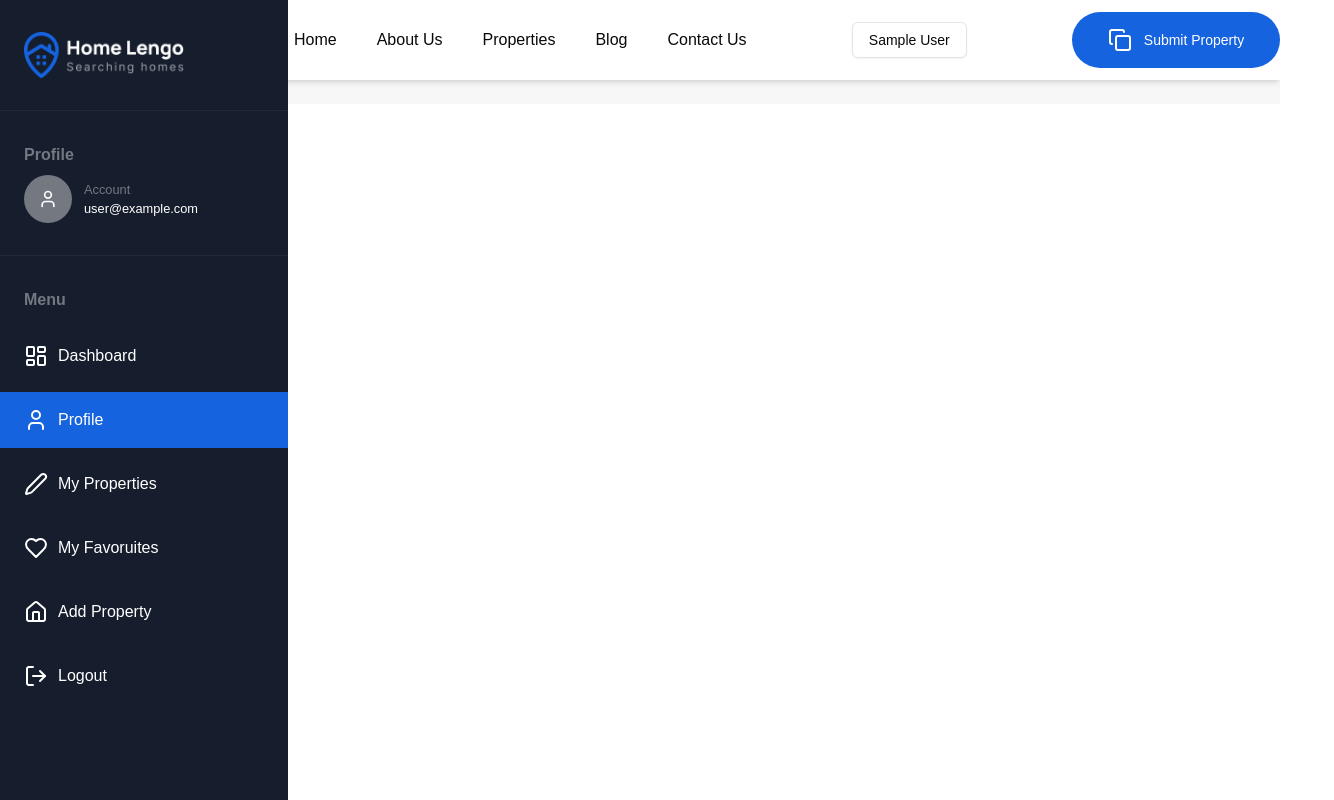
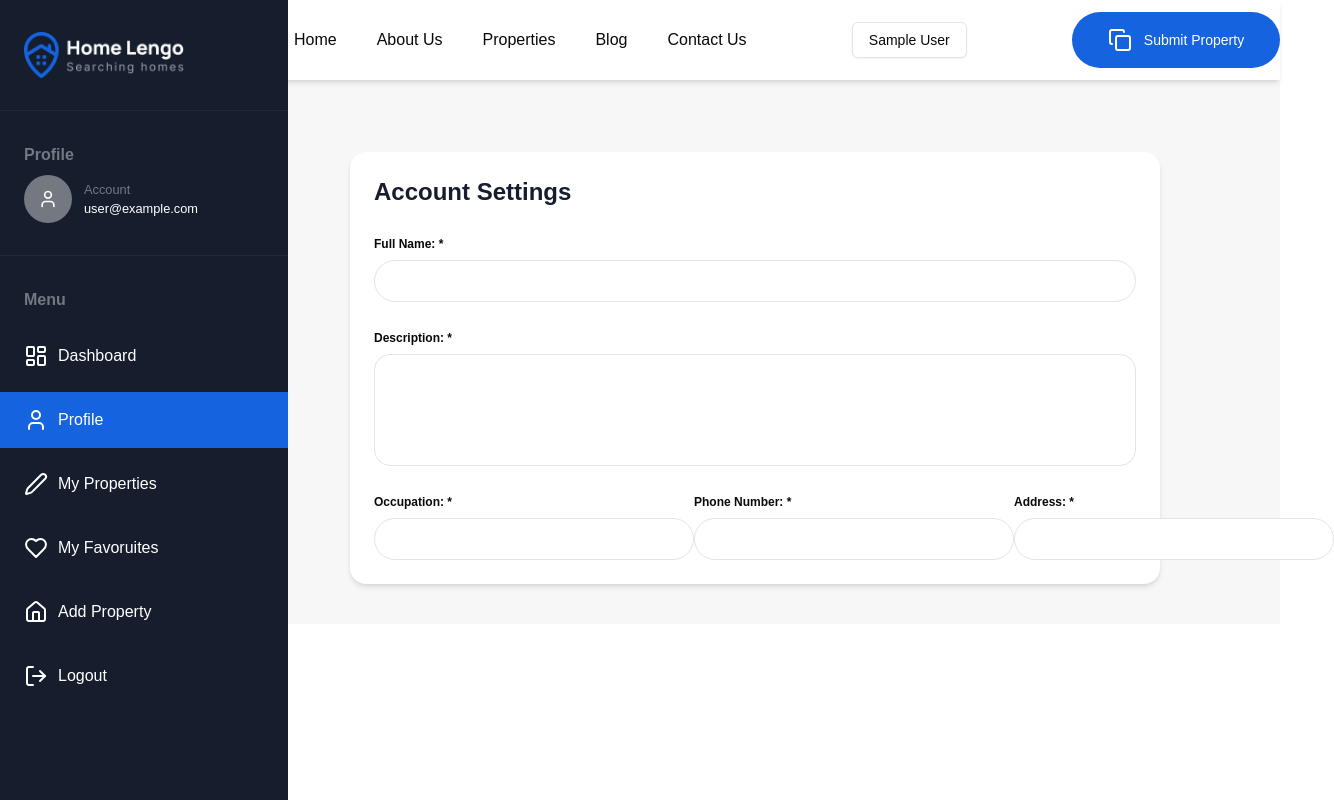
Before and after one commit to aryan7123/homelengo, a Next.js app: page /dashboard/profile in a window 1280 px wide. Shown: the whole page, 1334 px wide, since content can reach past the window. Built offline with nearby package versions, Linux system fonts and the light colour scheme; no server answers; sample sign-in values are in the browser's storage.

Commit message:
designing the my profile page

```diff
--- a/app/dashboard/profile/page.tsx
+++ b/app/dashboard/profile/page.tsx
@@ -1,9 +1,41 @@
-import React from 'react'
+import React from "react";
 
 const page = () => {
   return (
-    <div>page</div>
-  )
-}
+    <>
+      <div className="max-w-7xl mx-auto md:px-[120px] px-6 transition-[padding] duration-300 py-10">
+        <div className="bg-white w-full shadow-md rounded-2xl p-6 mt-8">
+          <h3 className="text-[#161e2d] mb-7 text-2xl font-semibold">
+            Account Settings
+          </h3>
+          <form className="w-full">
+            <div className="flex flex-col gap-2 mb-7">
+              <label className="text-xs font-semibold" htmlFor="full_name">Full Name: *</label>
+              <input className="w-full border border-[#e4e4e4] pl-4 py-2.5 rounded-[99px] bg-white text-[#161e2d] font-medium text-sm outline-none focus:border-[#1563df]" type="text" name="full_name" id="full_name" />
+            </div>
+            <div className="flex flex-col gap-2">
+              <label className="text-xs font-semibold" htmlFor="description">Description: *</label>
+              <textarea className="w-full h-28 resize-none border border-[#e4e4e4] pl-4 py-2.5 rounded-2xl bg-white text-[#161e2d] font-medium text-sm outline-none focus:border-[#1563df]" name="description" id="description" />
+            </div>
+            <div className="w-full mt-7 flex md:flex-row md:gap-0 gap-2 flex-col md:items-center items-start justify-between">
+              <div className="w-[inherit] flex flex-col gap-2">
+                <label className="text-xs font-semibold" htmlFor="occupation">Occupation: *</label>
+                <input className="md:w-[320px] w-full border border-[#e4e4e4] pl-4 py-2.5 rounded-[99px] bg-white text-[#161e2d] font-medium text-sm outline-none focus:border-[#1563df]" type="text" name="occupation" id="occupation" />
+              </div>
+              <div className="w-[inherit] flex flex-col gap-2">
+                <label className="text-xs font-semibold" htmlFor="phone_number">Phone Number: *</label>
+                <input className="md:w-[320px] w-full border border-[#e4e4e4] pl-4 py-2.5 rounded-[99px] bg-white text-[#161e2d] font-medium text-sm outline-none focus:border-[#1563df]" type="tel" name="phone_number" id="phone_number" />
+              </div>
+              <div className="w-[inherit] flex flex-col gap-2">
+                <label className="text-xs font-semibold" htmlFor="address">Address: *</label>
+                <input className="md:w-[320px] w-full border border-[#e4e4e4] pl-4 py-2.5 rounded-[99px] bg-white text-[#161e2d] font-medium text-sm outline-none focus:border-[#1563df]" type="text" name="address" id="address" />
+              </div>
+            </div>
+          </form>
+        </div>
+      </div>
+    </>
+  );
+};
 
-export default page
+export default page;
```
